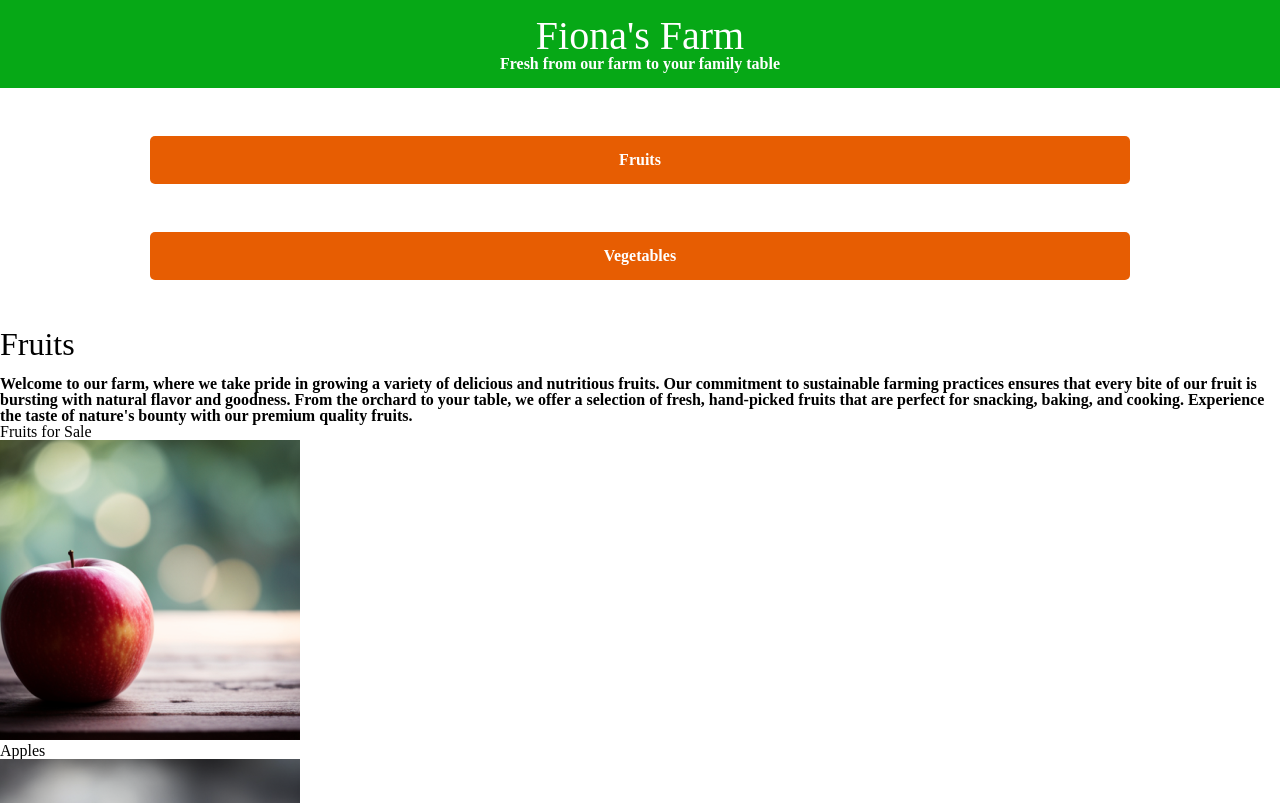
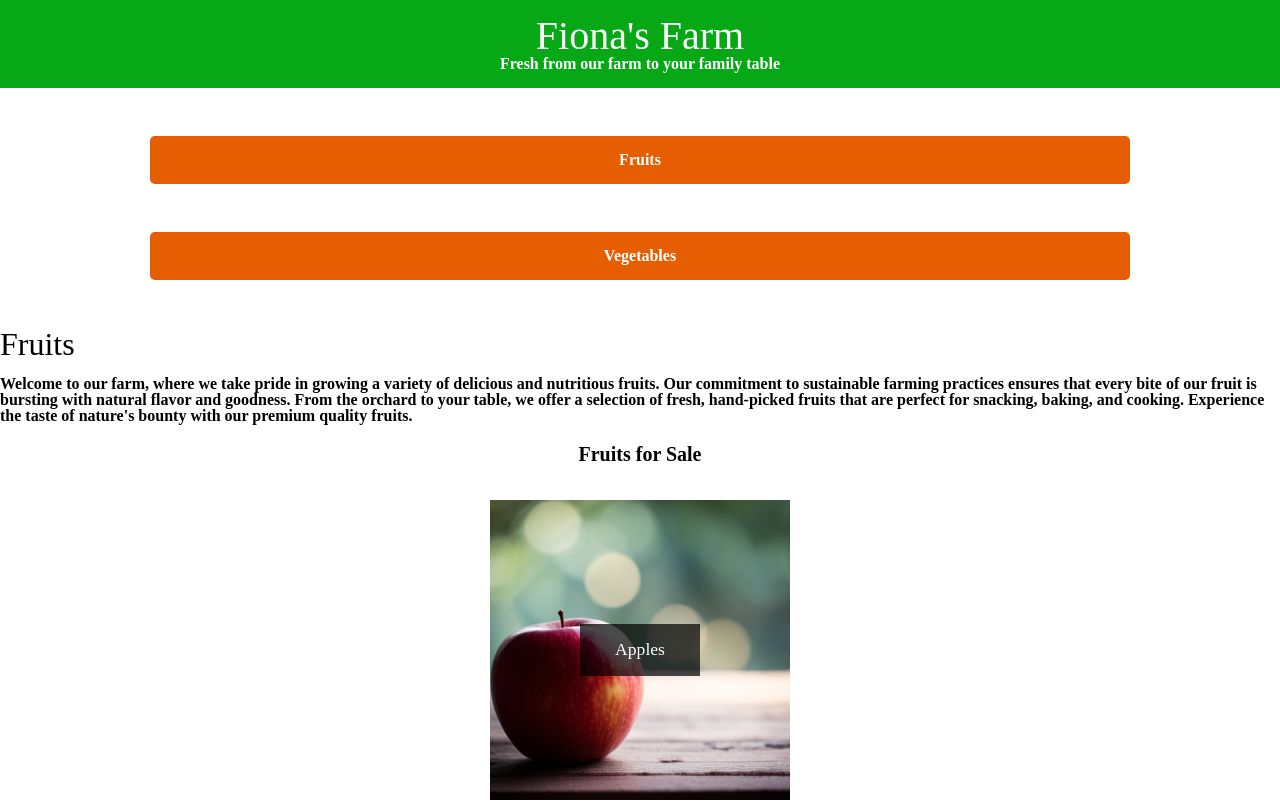
Before and after one commit to jasonsUX/farm, a plain HTML site: page index.html in a window 1280 px wide. Shown: the top 803 px of the page. Drawn offline with Linux system fonts and the light colour scheme; a web font is replaced by a local one.

Commit message:
css updated
css updated

```diff
--- a/styles.css
+++ b/styles.css
@@ -114,6 +114,11 @@ nav a{
     border-radius: 5px;
 }
 
+main{
+    display: grid;
+    align-items: center;
+}
+
 h2{
     font-family: 'Irish Grover';
     color: var(--black);
@@ -131,7 +136,35 @@ section{
     display: grid;
     grid-template-columns: 1fr;
     align-items: center;
+    text-align: center;
 }
+
+h3{
+    font-family: 'Irish Grover';
+    font-weight: bold;
+    padding: 1em;
+    font-size: 1.25em;
+}
+
+figure{
+    display: grid;
+    align-items: center;
+    margin: 1em;
+    position: relative;
+    justify-content: center;
+}
+
+figcaption{
+    display: grid;
+    color: var(--white);
+    position: absolute;
+    text-align: center;
+    justify-self: center;
+    background-color: rgba(0, 0, 0, .7);
+    padding: 1em 2em 1em 2em;
+    font-size: 1.1em;
+}
+
 /* MEDIA QUERY (medium) */
 @media screen and (min-width: 834px){
 
```
